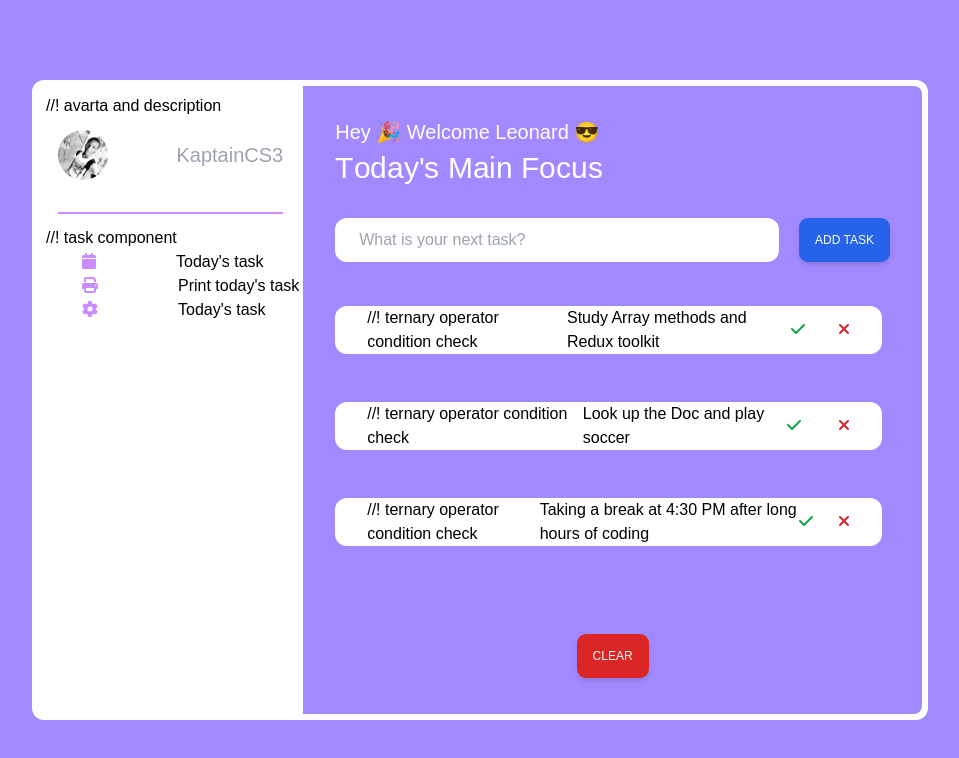
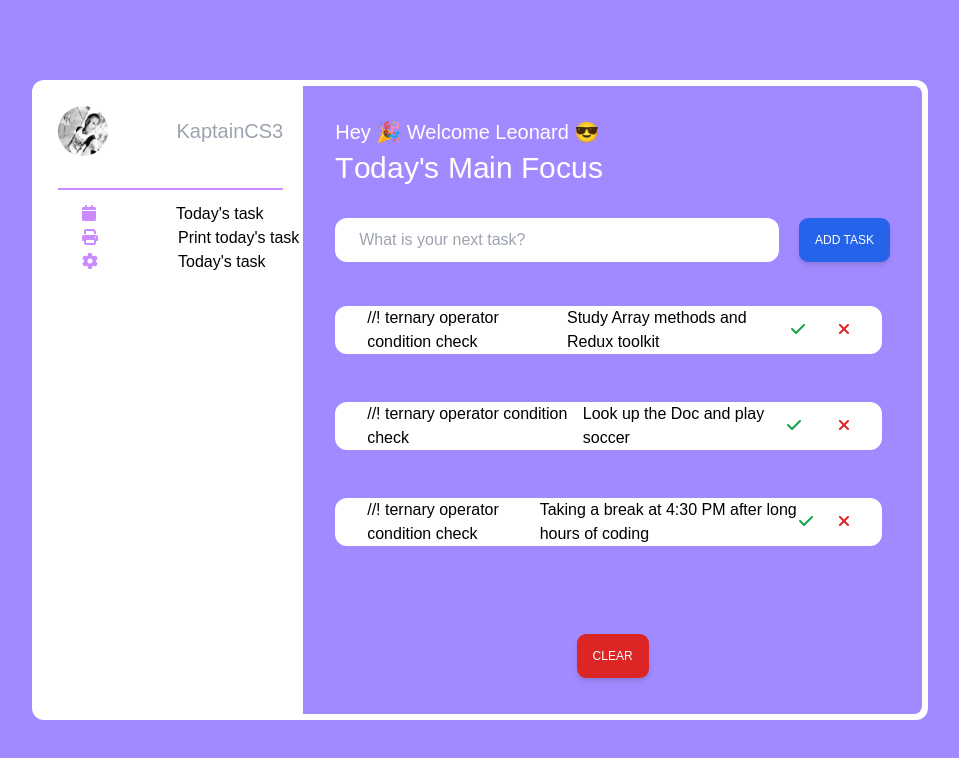
Before and after one commit to KaptainCS3/MentorShip__Digital_Rental, a React (Create React App) app in the folder DAY 1/todo-app/: page / in a window 1280 px wide. Shown: the top 758 px of the page, without its empty margins (160-1119 px from the left). Built offline with nearby package versions, Linux system fonts and the light colour scheme.

Commit message:
minor changes

```diff
--- a/DAY 1/todo-app/src/components/SideBar.js
+++ b/DAY 1/todo-app/src/components/SideBar.js
@@ -6,7 +6,7 @@ const SideBar = () => {
   return (
     <section className={styles.NavBar}>
       <nav className="flex__">
-        //! avarta and description
+        {/* //! avarta and description */}
         <div className="flex w-6/4 justify-between items-center m-[0.75em] border-b-2 border-b-[#ca8bfe] pb-8">
           <img
             src={avarta}
@@ -15,7 +15,7 @@ const SideBar = () => {
           />
           <span className="text-xl text-gray-400">KaptainCS3</span>
         </div>
-        //! task component
+        {/* //! task component */}
         <TaskFilter />
       </nav>
     </section>
```
